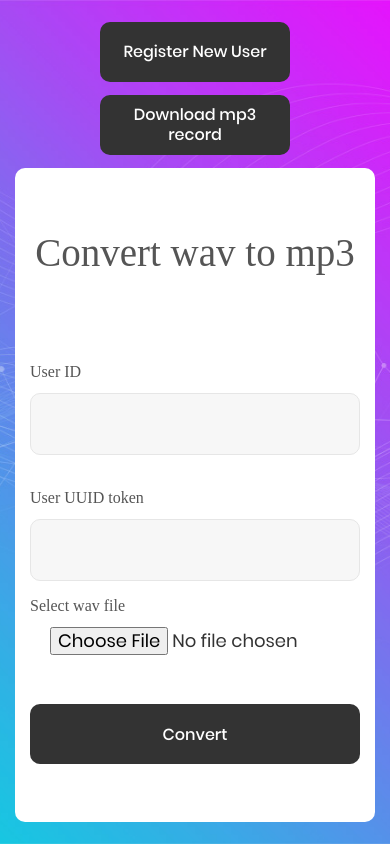
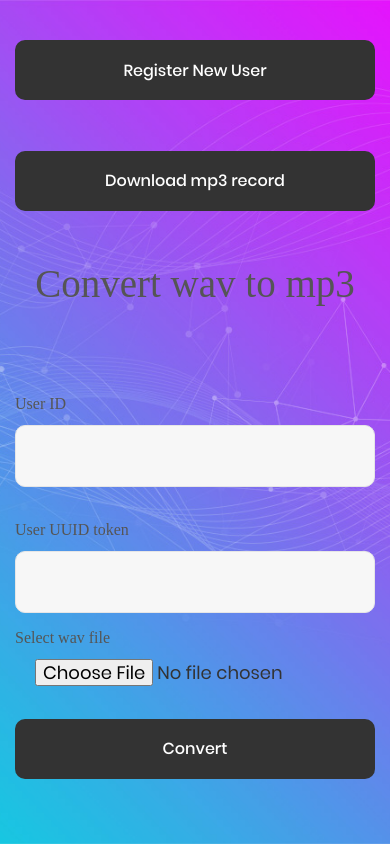
Before and after one commit to slychagin/AudioConvertApp, a FastAPI app: page /html/ in a window 390 px wide. Run offline with FastAPI, Linux system fonts and the light colour scheme; parts of the project's set-up code (start-up, migrations or seed data) failed here and were passed over; some libraries are stand-ins or nearby versions; some web fonts are replaced.

Commit message:
Fix mobile format of frontend

```diff
--- a/src/static/css/main.css
+++ b/src/static/css/main.css
@@ -170,7 +170,7 @@ iframe {
   display: -webkit-flex;
   display: -moz-box;
   display: -ms-flexbox;
-  display: flex;
+  display: inline-grid;
   flex-wrap: wrap;
   justify-content: center;
   align-items: center;
@@ -397,7 +397,7 @@ iframe {
   display: -webkit-flex;
   display: -moz-box;
   display: -ms-flexbox;
-  display: flex;
+  display: contents;
   flex-wrap: wrap;
 }
 
@@ -455,7 +455,7 @@ iframe {
 }
 
 .custom-btn-container {
-    width: 53%;
+    width: 100%;
 }
 
 
@@ -533,6 +533,7 @@ iframe {
   .wrap-login100 {
     padding-left: 60px;
     padding-right: 60px;
+    display: contents;
   }
 
 @media (max-width: 576px) {
--- a/src/templates/index.html
+++ b/src/templates/index.html
@@ -4,6 +4,7 @@
 	<title>AudioConverter</title>
 	<meta charset="UTF-8">
 	<meta name="viewport" content="width=device-width, initial-scale=1">
+
 <!--===============================================================================================-->
 	<link rel="icon" type="image/png" href="{{ url_for('static', path='images/icons/favicon.ico') }}"/>
 <!--===============================================================================================-->
@@ -43,17 +44,15 @@
 
 		<div class="container-login100" style="background-image: url({{ url_for('static', path='images/bg-01.jpg') }})">
 
-			<div class="container-login100-form-btn custom-btn-container">
-				<button class="login100-form-btn" type="button">
+			<div class="container-login100-form-btn">
+				<button class="login100-form-btn custom-btn-container" type="button">
 					Register New User
 				</button>
-			</div>
-			<div class="container-login100-form-btn custom-btn-container">
-				<button class="login100-form-btn" type="button">
+
+				<button class="login100-form-btn custom-btn-container" type="button">
 					Download mp3 record
 				</button>
 			</div>
-
 
 			<div class="wrap-login100 p-l-110 p-r-110 p-t-62 p-b-33">
 
```
Also changed, not shown: src/templates/base.html (added, +61 -0 lines).
